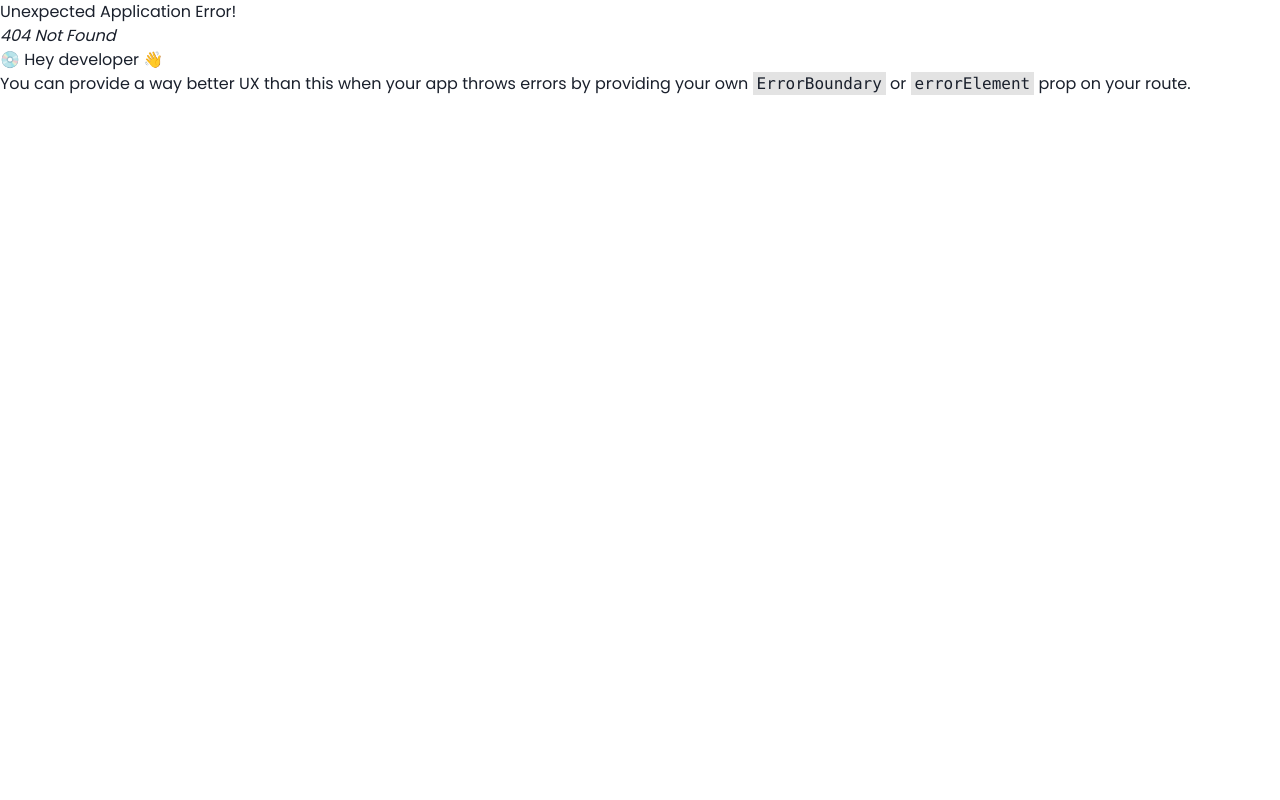
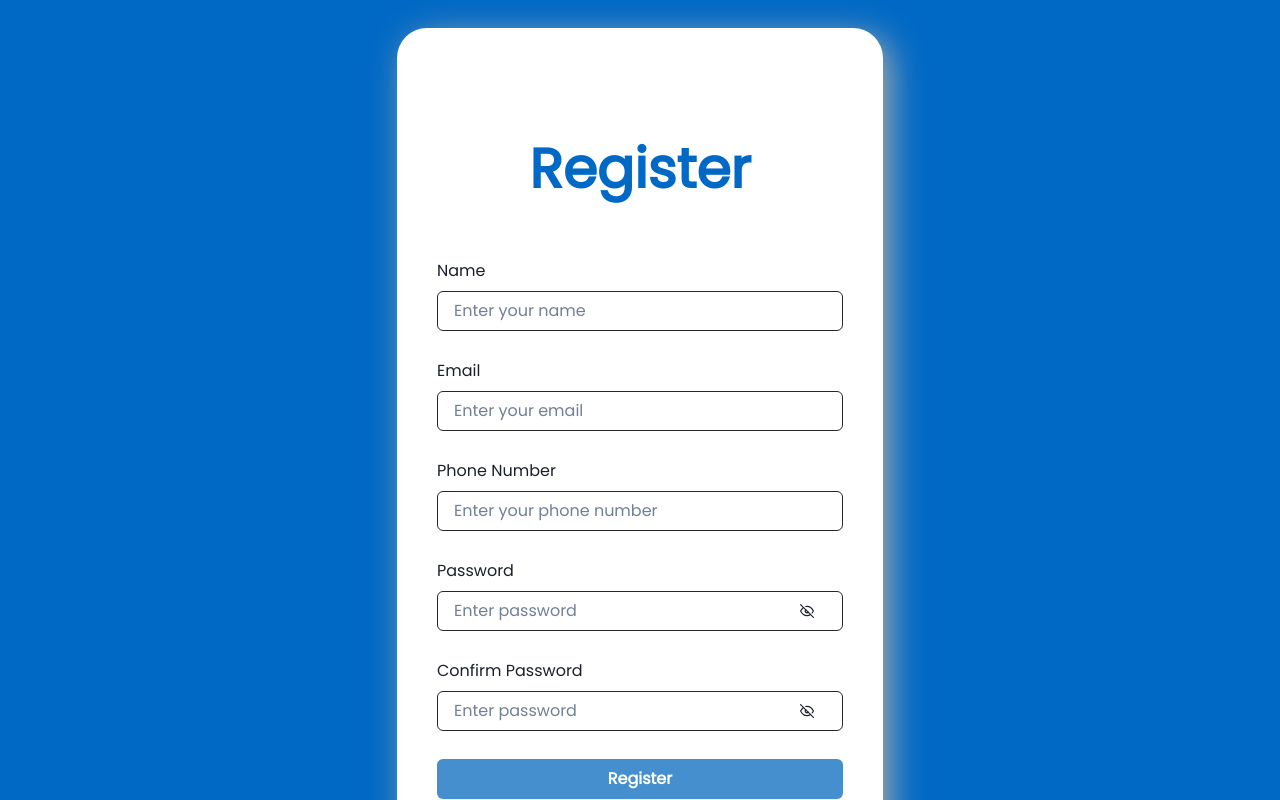
Before and after one commit to albetnov/Rent-N-Go-Frontend, a React (Vite) app: page /auth/register in a window 1280 px wide. Before the commit this address had no page. Shown: the top 800 px of the page. Built offline with nearby package versions, Linux system fonts and the light colour scheme.

Commit message:
feat: add register page

```diff
--- a/src/components/Auth/AuthScaffold.tsx
+++ b/src/components/Auth/AuthScaffold.tsx
@@ -1,4 +1,4 @@
-import { CardBody, CardHeader } from "@chakra-ui/react";
+import { Box, CardBody, CardHeader, Flex } from "@chakra-ui/react";
 import { PropsWithChildren } from "react";
 import GlowCard from "../../components/Auth/GlowCard";
 import CenteredGrid from "../../components/CenteredGrid";
@@ -19,16 +19,12 @@ export default function AuthScaffold({ title, message, children }: AuthScaffoldP
   useCustomBackground(colors.primary);
 
   return (
-    <CenteredGrid px={13} py={{ base: 0, xl: 14 }}>
+    <CenteredGrid px={13} py={{ base: 0, xl: 7 }}>
       <Title title={title} />
-      <GlowCard
-        rounded={30}
-        py={{ base: 7, xl: 32 }}
-        h={{ base: "fit-content", xl: "full" }}
-        px={{ base: 6, xl: 14 }}
-      >
+      <GlowCard rounded={30} p="10">
+        <Flex flexDir="column" h="full" justifyContent="space-between" py={10} gap={7}>
           <CardHeader>
-          <CenteredText mb="10" color="primary" fontSize={55} fontWeight={700}>
+            <CenteredText color="primary" fontSize={55} fontWeight={700}>
               {title}
             </CenteredText>
             {message && (
@@ -38,7 +34,8 @@ export default function AuthScaffold({ title, message, children }: AuthScaffoldP
               </>
             )}
           </CardHeader>
-        <CardBody>{children}</CardBody>
+          <Box my="auto">{children}</Box>
+        </Flex>
       </GlowCard>
     </CenteredGrid>
   );
--- a/src/components/Auth/OutlineInput.tsx
+++ b/src/components/Auth/OutlineInput.tsx
@@ -10,22 +10,29 @@ import {
 interface OutlineInputProps {
   label: string;
   placeholder: string;
-  type: string;
+  type?: string;
   FormControlProps?: FormControlProps;
   FormLabelProps?: FormLabelProps;
   InputProps?: InputProps;
 }
 
-export default function OutlineInput(props: OutlineInputProps) {
+export default function OutlineInput({
+  label,
+  placeholder,
+  type = "text",
+  FormControlProps,
+  FormLabelProps,
+  InputProps,
+}: OutlineInputProps) {
   return (
-    <FormControl {...props.FormControlProps} mb={7}>
-      <FormLabel {...props.FormLabelProps}>{props.label}</FormLabel>
+    <FormControl {...FormControlProps} mb={7}>
+      <FormLabel {...FormLabelProps}>{label}</FormLabel>
       <Input
-        {...props.InputProps}
+        {...InputProps}
         border="1px solid"
         borderColor="input-border"
-        type={props.type}
-        placeholder={props.placeholder}
+        type={type}
+        placeholder={placeholder}
       />
     </FormControl>
   );
--- a/src/components/Auth/PasswordInput.tsx
+++ b/src/components/Auth/PasswordInput.tsx
@@ -16,6 +16,7 @@ interface PasswordInputProps {
   FormControlProps?: FormControlProps;
   FormLabelProps?: FormLabelProps;
   InputProps?: InputProps;
+  title?: string;
 }
 
 export default function PasswordInput(props: PasswordInputProps) {
@@ -27,7 +28,7 @@ export default function PasswordInput(props: PasswordInputProps) {
 
   return (
     <FormControl {...props.FormControlProps} mb={7}>
-      <FormLabel {...props.FormLabelProps}>Password</FormLabel>
+      <FormLabel {...props.FormLabelProps}>{props.title ?? "Password"}</FormLabel>
       <InputGroup size="md">
         <Input
           border="1px solid"
--- /dev/null
+++ b/src/components/PrimaryButton.tsx
@@ -0,0 +1,5 @@
+import { Button, ButtonProps } from "@chakra-ui/react";
+
+export default function PrimaryButton(props: ButtonProps) {
+  return <Button {...props} bg="btn-primary" color="white" _hover={{ bg: "primary" }} />;
+}
--- a/src/pages/Auth/Login.tsx
+++ b/src/pages/Auth/Login.tsx
@@ -2,6 +2,8 @@ import { Button, Text } from "@chakra-ui/react";
 import AuthScaffold from "../../components/Auth/AuthScaffold";
 import OutlineInput from "../../components/Auth/OutlineInput";
 import PasswordInput from "../../components/Auth/PasswordInput";
+import CenteredText from "../../components/CenteredText";
+import PrimaryButton from "../../components/PrimaryButton";
 import RouterLink from "../../components/RouterLink";
 import useCustomBackground from "../../hooks/useCustomBackground";
 import colors from "../../utils/colors";
@@ -16,15 +18,13 @@ export default function Login() {
     >
       <OutlineInput type="email" placeholder="Enter your email" label="Email" />
       <PasswordInput />
-      <Button bg="btn-primary" color="white" w="full">
-        Login
-      </Button>
-      <Text textAlign="center" mt={5}>
+      <PrimaryButton w="full">Login</PrimaryButton>
+      <CenteredText mt={5}>
         Don&lsquo;t have an account?{" "}
         <RouterLink fontWeight="semibold" to="/auth/register">
           Register
         </RouterLink>
-      </Text>
+      </CenteredText>
     </AuthScaffold>
   );
 }
--- /dev/null
+++ b/src/pages/Auth/Register.tsx
@@ -0,0 +1,26 @@
+import { Button } from "@chakra-ui/react";
+import AuthScaffold from "../../components/Auth/AuthScaffold";
+import OutlineInput from "../../components/Auth/OutlineInput";
+import PasswordInput from "../../components/Auth/PasswordInput";
+import CenteredText from "../../components/CenteredText";
+import PrimaryButton from "../../components/PrimaryButton";
+import RouterLink from "../../components/RouterLink";
+
+export default function Register() {
+  return (
+    <AuthScaffold title="Register">
+      <OutlineInput label="Name" placeholder="Enter your name" />
+      <OutlineInput type="email" label="Email" placeholder="Enter your email" />
+      <OutlineInput type="number" label="Phone Number" placeholder="Enter your phone number" />
+      <PasswordInput />
+      <PasswordInput title="Confirm Password" />
+      <PrimaryButton w="full">Register</PrimaryButton>
+      <CenteredText mt={5}>
+        Already have an account?{" "}
+        <RouterLink fontWeight="semibold" to="/auth/login">
+          Login
+        </RouterLink>
+      </CenteredText>
+    </AuthScaffold>
+  );
+}
--- a/src/routes/route.tsx
+++ b/src/routes/route.tsx
@@ -1,5 +1,6 @@
 import { createBrowserRouter } from "react-router-dom";
 import Login from "../pages/Auth/Login";
+import Register from "../pages/Auth/Register";
 import Home from "../pages/Home";
 import Guest from "../services/Guest";
 
@@ -16,6 +17,10 @@ export default createBrowserRouter([
         path: "login",
         element: <Login />,
       },
+      {
+        path: "register",
+        element: <Register />,
+      },
     ],
   },
 ]);
```
Lines whose indentation alone changed are shown as unchanged.
